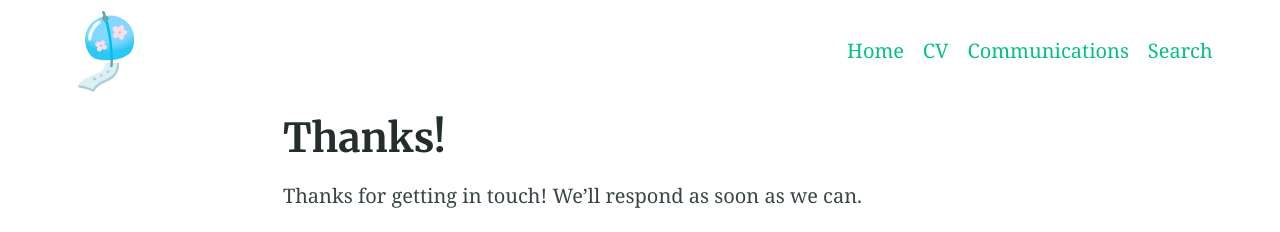
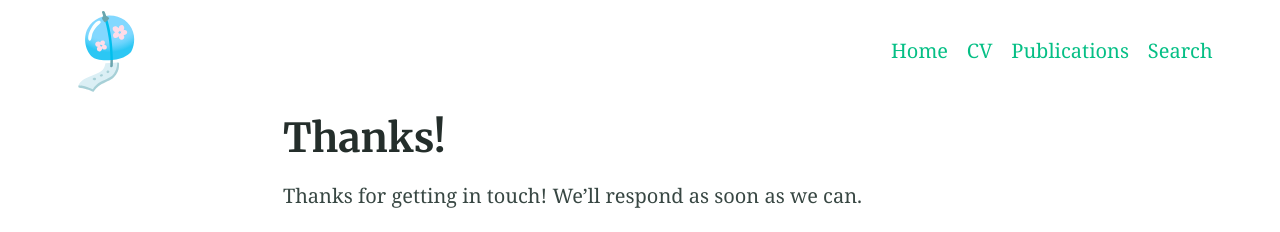
Before and after one commit to claireroche/claireroche.github.io, a Jekyll site: the page built from thanks.md, in a window 1280 px wide. Shown: the top 232 px of the page. Built offline with Jekyll 4.4.1, drawn with Linux system fonts in a browser that asks for light colours; a style sheet for code colours, icons or effects is not loaded.

Commit message:
change category name

```diff
--- a/_config.yml
+++ b/_config.yml
@@ -128,7 +128,7 @@ navigation_header:
   url: /cv/
 #- title: Blog
 #  url: /blog/
-- title: Communications
+- title: Publications
   url: /categories/
 - title: Search
   url: /search/
```
